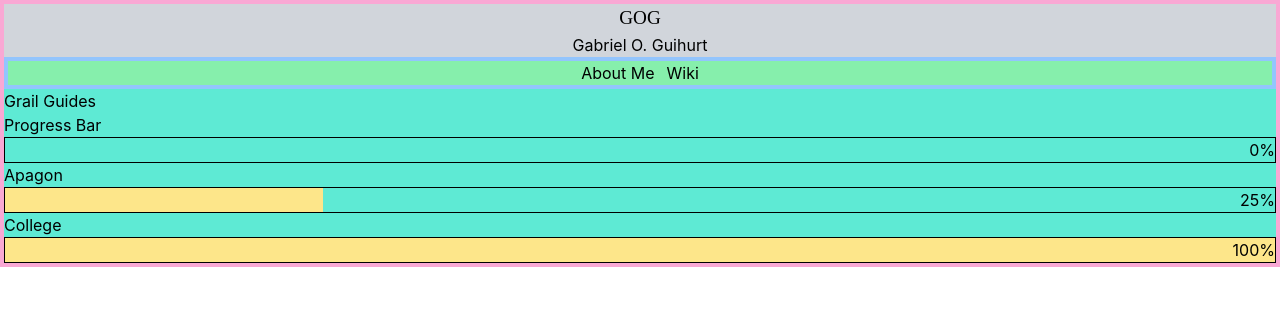
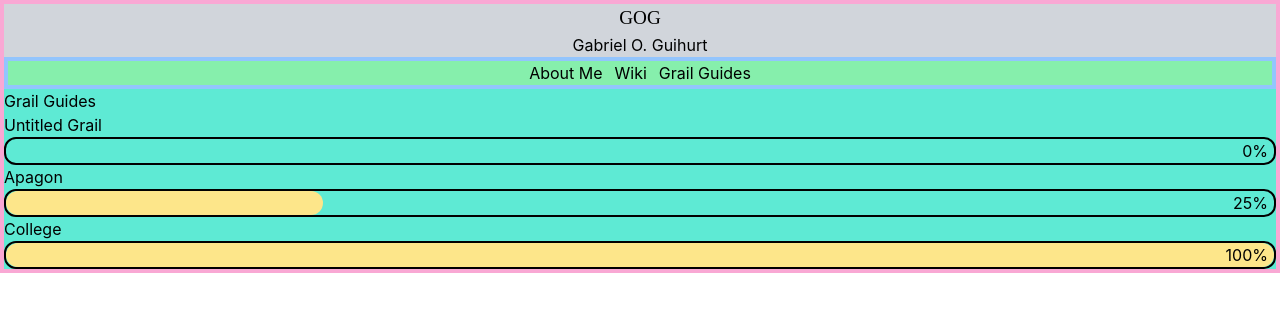
Before and after one commit to Guihurt/portfolio, a Next.js app: page /grailguides in a window 1280 px wide. Shown: the top 312 px of the page. Built offline with nearby package versions, Linux system fonts and the light colour scheme; a web font is replaced by a local one.

Commit message:
Updated the wiki index to stay in line with the standard set by GrailGuides

```diff
--- a/components/ProgressBar/ProgressBar.tsx
+++ b/components/ProgressBar/ProgressBar.tsx
@@ -11,18 +11,20 @@ const Bar = styled.div<ProgressBarProps>`
   width: ${props => props.progress}%;
 `;
 
-const ProgressBar = ({ progress = 0, title = "Progress Bar" }: ProgressBarProps) => {
+const ProgressBar = ({ progress = 0, title = "Untitled Grail" }: ProgressBarProps) => {
 
   return (
     <div>
       <p>{title}</p>
-      <div className="min-w-[100px] relative border border-solid border-black">
-        <Bar
-          className="transition-[width] h-6 bg-amber-200"
-          progress={progress}
-        >
-        </Bar>
-        <p className="absolute top-0 right-0">
+      <div className="min-w-[100px] relative border-2 rounded-xl border-solid border-black">
+        <div>
+          <Bar
+            className="transition-[width] h-6 bg-amber-200 rounded-xl"
+            progress={progress}
+          >
+          </Bar>
+        </div>
+        <p className="absolute top-0 right-0 pr-1.5">
           {progress}%
         </p>
       </div>
--- a/components/layouts/navigation.tsx
+++ b/components/layouts/navigation.tsx
@@ -17,8 +17,11 @@ export default function Navigation({ children }) {
           <Link href="/about">
             <a>About Me</a>
           </Link>
-          <Link href="/wiki/dashboard">
+          <Link href="/wiki/">
             <a>Wiki</a>
+          </Link>
+          <Link href="/grailguides/">
+            <a>Grail Guides</a>
           </Link>
         </div>
       </div>
--- a/pages/wiki/dashboard.tsx
+++ /dev/null
@@ -1,8 +0,0 @@
-
-export default function Dashboard_Wiki(){
-  return (
-    <div>
-      <h1>Wiki Dashboard</h1>
-    </div>
-  )
-}
--- /dev/null
+++ b/pages/wiki/index.tsx
@@ -0,0 +1,11 @@
+import { NextPage } from "next"
+
+const WikiHome: NextPage = () => {
+  return (
+    <div>
+      <h1>Wiki</h1>
+    </div>
+  )
+}
+
+export default WikiHome;
```
Also changed, not shown: 1 other file (tests, documents, lock files or other folders).
